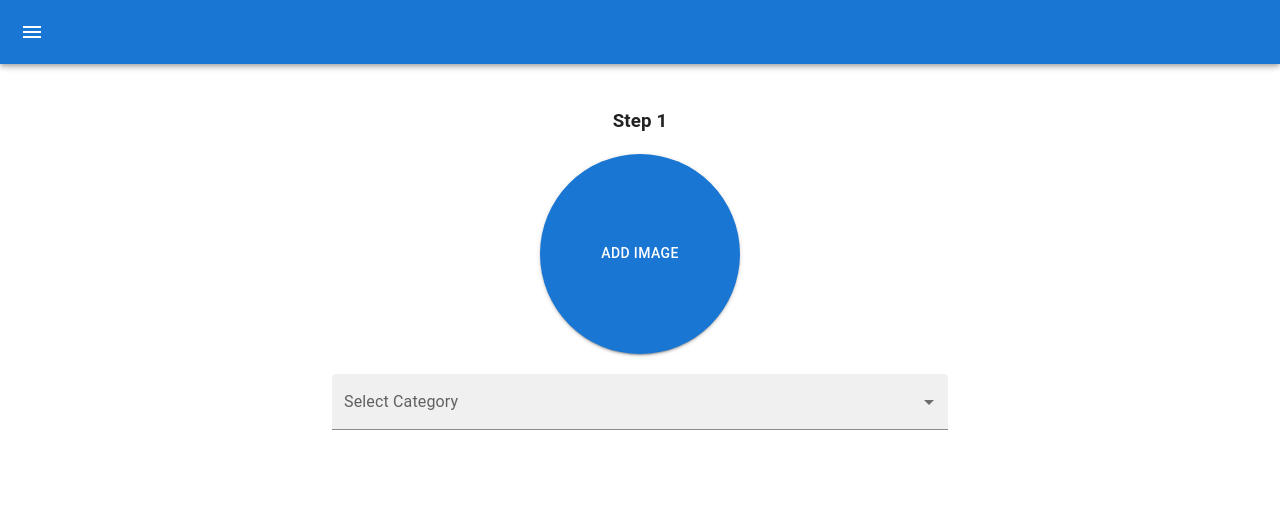
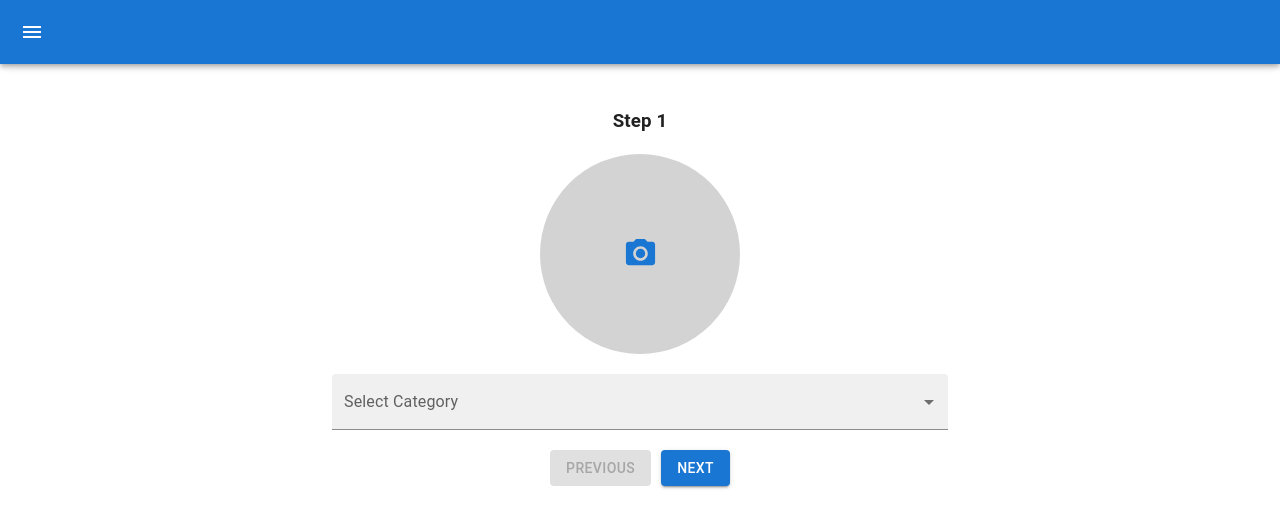
Before and after one commit to Ncp-Zg/MERN_project, a React (Create React App) app in the folder frontend/: page /admin/addproduct in a window 1280 px wide. Shown: the top 528 px of the page. Built offline with nearby package versions, Linux system fonts and the light colour scheme.

Commit message:
implementing multi-step form in frontend

```diff
--- /dev/null
+++ b/frontend/src/components/AddProduct/Step1.tsx
@@ -0,0 +1,113 @@
+import { PhotoCamera } from '@mui/icons-material';
+import { IconButton, MenuItem, TextField } from '@mui/material';
+import React, { Dispatch, FunctionComponent, SetStateAction, useEffect, useRef, useState } from 'react'
+
+export interface form {
+    formdata: {
+      category:string;
+      description:string
+    };
+    setFormData: Dispatch<SetStateAction<any>>
+  }
+
+const Step1 : FunctionComponent<form> = (props) => {
+
+    const {formdata,setFormData} = props;
+
+    const [image, setImage] = useState<File | null>();
+    const [preview, setPreview] = useState<string | null>();
+    const fileInputRef = useRef<HTMLInputElement | null>(null);
+
+    const [category, setCategory] = useState('');
+    const handleChange = (event: React.ChangeEvent<HTMLInputElement>) => {
+      setCategory(event.target.value);
+      setFormData({...formdata,category:event.target.value})
+    };
+
+
+
+    useEffect(() => {
+      if (image) {
+        const reader = new FileReader();
+        reader.onloadend = () => {
+          setPreview(reader.result as string);
+        };
+        reader.readAsDataURL(image);
+      }
+    }, [image]);
+
+    const categories = [
+        {
+          value: 'Electronic',
+          label: 'Electronic',
+        },
+        {
+          value: 'Food',
+          label: 'Food',
+        },
+        {
+          value: 'Accessory',
+          label: 'Accessory',
+        },
+        {
+          value: 'Dress',
+          label: 'Dress',
+        },
+      ];
+
+    return (
+        <div style={{display:"flex",flexDirection:"column",justifyContent:"center",alignItems:"center"}}>
+            {preview ? (
+          <img
+            src={preview}
+            style={{ objectFit: "cover",width:"50%", borderRadius:"10px", marginBottom:"10px"}}
+            onClick={() => {
+              setPreview(null);
+              setImage(null)
+            }}
+          />
+        ) : (
+          <IconButton
+          color="primary" x-large
+          sx={{marginBottom:"20px",width:"200px",height:"200px",borderRadius:"100%",backgroundColor:"lightgray"}}
+            onClick={(event) => {
+              event.preventDefault();
+              fileInputRef.current?.click();
+            }}
+          >
+            <PhotoCamera fontSize='large'/>
+          </IconButton>
+        )}
+        <input
+          type="file"
+          style={{ display: "none" }}
+          ref={fileInputRef}
+          accept="image/*"
+          onChange={(event:any) => {
+            const file = event.target.files[0];
+            if (file && file.type.substr(0, 5) === "image") {
+              setImage(file);
+            } else {
+              setImage(null);
+            }
+          }}
+        />
+
+        <TextField
+        sx={{width: "50%" }}
+          id="filled-select-currency"
+          select
+          label="Select Category"
+          value={formdata.category}
+          onChange={handleChange}
+          variant="filled"
+        >{categories.map((option) => (
+            <MenuItem key={option.value} value={option.value}>
+              {option.label}
+            </MenuItem>
+          ))}</TextField>
+        </div>
+    )
+}
+
+export default Step1
--- /dev/null
+++ b/frontend/src/components/AddProduct/Step2.tsx
@@ -0,0 +1,35 @@
+import { TextField } from "@mui/material";
+import React, { FunctionComponent, useState } from "react";
+import { form } from "./Step1";
+
+const Step2: FunctionComponent<form> = (props) => {
+  const { formdata, setFormData } = props;
+
+  const handleChange = (event: React.ChangeEvent<HTMLInputElement>) => {
+    setFormData({...formdata,description:event.target.value})
+  };
+
+  return (
+    <div
+      style={{
+        display: "flex",
+        flexDirection: "column",
+        justifyContent: "center",
+        alignItems: "center",
+      }}
+    >
+      <TextField
+        id="filled-multiline-static"
+        label="Description"
+        multiline
+        rows={10}
+        defaultValue={formdata.description}
+        variant="filled"
+        sx={{ width: "50%" }}
+        onChange={handleChange}
+      />
+    </div>
+  );
+};
+
+export default Step2;
--- /dev/null
+++ b/frontend/src/components/AddProduct/Step3.tsx
@@ -0,0 +1,31 @@
+import { TextField } from '@mui/material'
+import React, { FunctionComponent } from 'react'
+import { form } from './Step1'
+
+const Step3 : FunctionComponent<form> = (props) => {
+
+    const {formdata,setFormData} =props
+
+    return (
+        <div
+      style={{
+        display: "flex",
+        flexDirection: "column",
+        justifyContent: "center",
+        alignItems: "center",
+      }}
+    >
+        <TextField
+          id="filled-textarea"
+          label="Stock(Number)"
+          placeholder=""
+          multiline
+          variant="filled"
+          sx={{ width: "50%" }}
+        />
+
+    </div>
+    )
+}
+
+export default Step3
--- a/frontend/src/pages/AdminPanel/AddProduct.tsx
+++ b/frontend/src/pages/AdminPanel/AddProduct.tsx
@@ -1,106 +1,63 @@
-import { Button, MenuItem, TextField } from '@mui/material'
-import {useEffect, useRef, useState} from 'react'
+
+import { Button } from '@mui/material'
+import { useState} from 'react'
+import Step1 from '../../components/AddProduct/Step1';
+import Step2 from '../../components/AddProduct/Step2';
+import Step3 from '../../components/AddProduct/Step3';
+
+
 
 const AddProduct = () => {
 
 
-    const [category, setCategory] = useState('');
-    const handleChange = (event: React.ChangeEvent<HTMLInputElement>) => {
-      setCategory(event.target.value);
+    const [page, setPage] = useState(0);
+    const [formData, setFormData] = useState({
+      category: "",
+      description: "",
+
+    });
+
+    const FormTitles = ["Step 1", "Step 2", "Step 3"];
+
+    const PageDisplay = () => {
+      if (page === 0) {
+        return <Step1 formdata={formData} setFormData={setFormData} />;
+      }
+      else if (page === 1) {
+        return <Step2 formdata={formData} setFormData={setFormData} />;
+      } else {
+        return <Step3 formdata={formData} setFormData={setFormData} />;
+      }
     };
 
-    const [image, setImage] = useState<File | null>();
-    const [preview, setPreview] = useState<string | null>();
-    const fileInputRef = useRef<HTMLInputElement | null>(null);
 
-    useEffect(() => {
-      if (image) {
-        const reader = new FileReader();
-        reader.onloadend = () => {
-          setPreview(reader.result as string);
-        };
-        reader.readAsDataURL(image);
-      }
-    }, [image]);
+    console.log(formData)
 
 
 
 
-    const categories = [
-        {
-          value: 'Electronic',
-          label: 'Electronic',
-        },
-        {
-          value: 'Food',
-          label: 'Food',
-        },
-        {
-          value: 'Accessory',
-          label: 'Accessory',
-        },
-        {
-          value: 'Dress',
-          label: 'Dress',
-        },
-      ];
+    return (
+        <div style={{display:"flex",flexDirection:"column"}}>
+            <form style={{display:"flex",justifyContent:"center",flexDirection:"column",alignItems:"center"}}>
+            <h3>{FormTitles[page]}</h3>
+            <div style={{width:"100%"}}>{PageDisplay()}</div>
 
-      console.log(image)
-
-    return (
-        <div>
-            <form style={{display:"flex",justifyContent:"center",flexDirection:"column",alignItems:"center"}}>
-            <h3>Step 1</h3>
-            {preview ? (
-          <img
-            src={preview}
-            style={{ objectFit: "cover",width:"50%", borderRadius:"10px", marginBottom:"10px" }}
+            </form>
+            <div style={{display:"flex",marginTop:"20px",alignSelf:"center"}}>
+              <Button variant="contained" disabled={page == 0}
             onClick={() => {
-              setPreview(null);
-              setImage(null)
+              setPage((currPage) => currPage - 1);
             }}
-          />
-        ) : (
-          <Button
-          variant="contained"
-          sx={{marginBottom:"20px",width:"200px",height:"200px",borderRadius:"100%"}}
-            onClick={(event) => {
-              event.preventDefault();
-              fileInputRef.current?.click();
-            }}
-          >
-            Add Image
-          </Button>
-        )}
-        <input
-          type="file"
-          style={{ display: "none" }}
-          ref={fileInputRef}
-          accept="image/*"
-          onChange={(event:any) => {
-            const file = event.target.files[0];
-            if (file && file.type.substr(0, 5) === "image") {
-              setImage(file);
-            } else {
-              setImage(null);
-            }
-          }}
-        />
-
-        <TextField
-        sx={{width: "50%" }}
-          id="filled-select-currency"
-          select
-          label="Select Category"
-          value={category}
-          onChange={handleChange}
-          variant="filled"
-        >{categories.map((option) => (
-            <MenuItem key={option.value} value={option.value}>
-              {option.label}
-            </MenuItem>
-          ))}</TextField>
-            </form>
+           sx={{marginRight:"10px"}}>Previous</Button>
+              <Button variant="contained" onClick={() => {
+              if (page === FormTitles.length - 1) {
+                alert("FORM SUBMITTED");
+                console.log(formData);
+              } else {
+                setPage((currPage) => currPage + 1);
+              }
+            }} sx={{}}>{page === FormTitles.length - 1 ? "Submit" : "Next"}</Button>
+            </div>
         </div>
     )
 }
```
